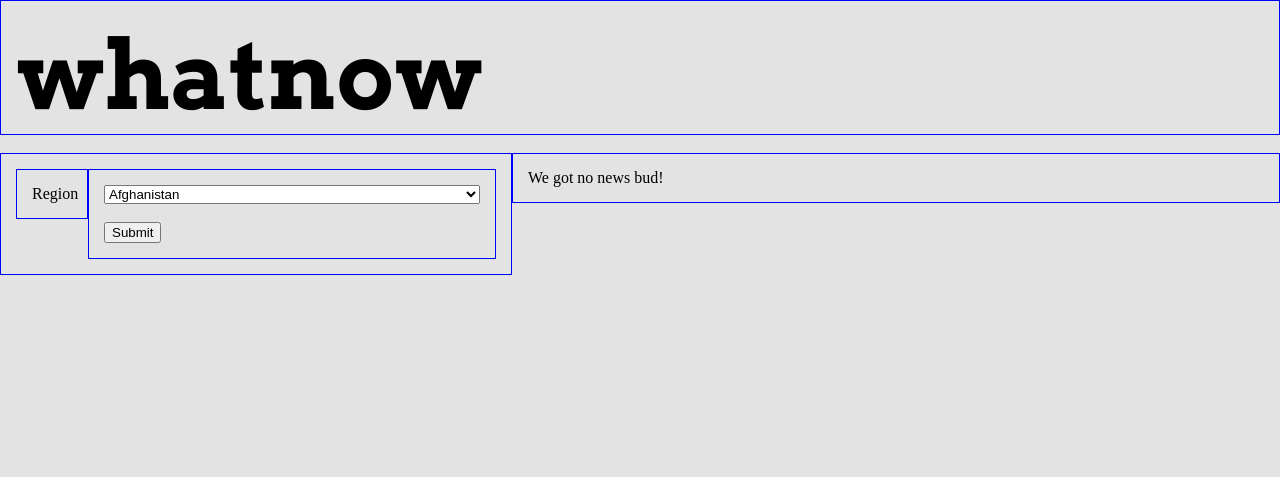
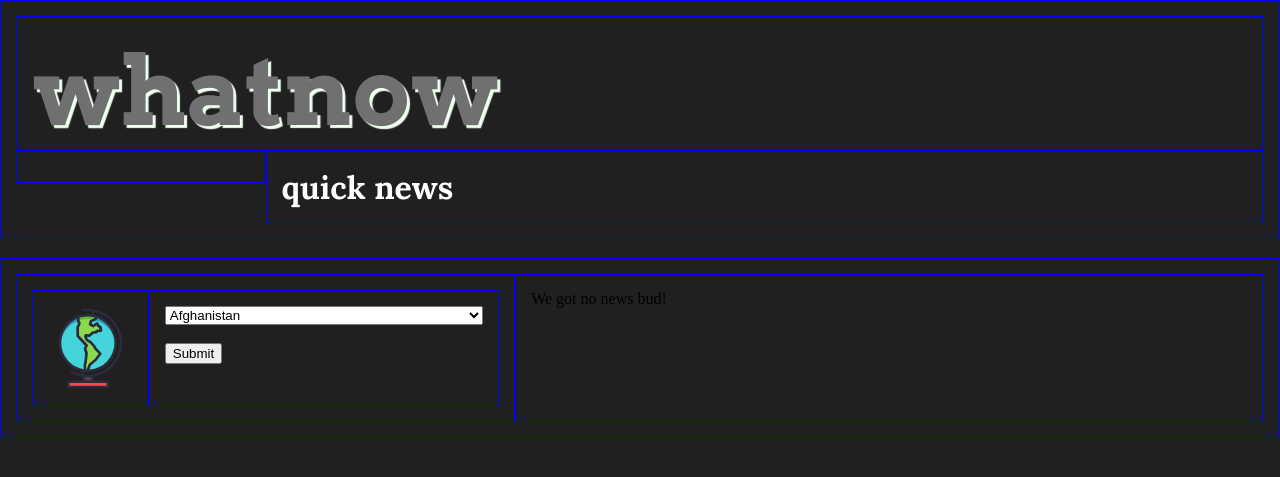
Before and after one commit to imtiyaazthompson/WhatNow, a Flask app: page / in a window 1280 px wide. Shown: the top 477 px of the page. Run offline with Flask 2, Linux system fonts and the light colour scheme.

Commit message:
Went with grey with white and egg yellow color scheme, need to tweek the region select and news display divs with parent div height and height fill, find more suutable secondary font, figure out why image does not load fromres folder outised web app otherwise just include a res folder iside web folder

```diff
--- a/web/static/color.css
+++ b/web/static/color.css
@@ -15,9 +15,49 @@
 }
 
 .cool-white {
-  color: #f6f68f;
+  color: #f0fff0;
 }
 
 .red {
   color: #c60021;
 }
+
+.bg-eyellow {
+  background-color: #ffdf6c;
+}
+
+.bg-white {
+  background-color: #ffffff;
+}
+
+.bg-blackish {
+  background-color: #202020;
+}
+
+.bg-dgrey {
+  background-color: #3F3F3F;
+}
+
+.bg-mgrey {
+  background-color: #707070;
+}
+
+.eyellow {
+  color: #ffdf6c;
+}
+
+.white {
+  color: #ffffff;
+}
+
+.blackish {
+  color: #202020;
+}
+
+.dgrey {
+  color: #3F3F3F;
+}
+
+.mgrey {
+  color: #707070;
+}
--- a/web/static/fonts.css
+++ b/web/static/fonts.css
@@ -1,5 +1,9 @@
 .arvo-font {
   font-family: 'Arvo';
+}
+
+.lora-font {
+  font-family: 'Lora';
 }
 
 .small-font {
@@ -13,3 +17,15 @@
 .large-font {
   font-size: 3em;
 }
+
+.pop-red {
+  text-shadow: 2px 2px #c60021;
+}
+
+.pop-cool-white {
+  text-shadow: 3px 3px 1px #f0fff0;
+}
+
+.faint-cool-white {
+  text-shadow: 1px 1px 2px #f0fff0;
+}
--- a/web/static/grid.css
+++ b/web/static/grid.css
@@ -38,6 +38,7 @@
   .small-pad {
     padding: 8px;
   }
+
 /* Extra small devices (phones, 600px and down) */
 @media only screen and (max-width: 600px) {
   .col-m-1 { width: 5%; }
--- a/web/static/links.css
+++ b/web/static/links.css
@@ -3,10 +3,9 @@
 }
 
 .blip {
-  transition: width 2s, height 2s;
+  transition: padding 0.75s;
 }
 
 .grow:hover {
-  width: 105%;
-  height: 103%;
+  padding: 30px;
 }
--- a/web/templates/index.html
+++ b/web/templates/index.html
@@ -6,16 +6,22 @@
     <link rel="stylesheet" href="../static/master.css">
     <link rel="preconnect" href="https://fonts.gstatic.com">
     <link href="https://fonts.googleapis.com/css2?family=Arvo:wght@700&display=swap" rel="stylesheet">
+    <link href="https://fonts.googleapis.com/css2?family=Lora:wght@700&display=swap" rel="stylesheet">
   </head>
-  <body class="bg-off-white">
-    <div class="col-d-20 header arvo-font large-font"><h1>whatnow</h1></div>
+  <body class="bg-blackish">
+    <div class="col-d-20">
+      <div class="col-d-20 header arvo-font large-font mgrey pop-cool-white"><h1>whatnow</h1></div>
+      <div class="col-d-4"></div>
+      <div class="col-d-16 lora-font medium-font white">quick news</div>
+    </div>
     <div class="newline"></div>
     <br>
-    <div class="col-d-8">
-      <div class="col-d-3">
-        Region
+    <div class="col-d-20" style="height: 180px;">
+      <div class="col-d-8 fill-height">
+        <div class="col-d-5 fill-height">
+          <img src="../../res/globe.svg" alt="">
         </div>
-      <div class="col-d-17">
+        <div class="col-d-15 fill-height">
           <form class="country" id="country" action="" method="post">
             <select class="fill-width" name="countries">
               {% for country in countries %}
@@ -27,11 +33,11 @@
           </form>
         </div>
       </div>
-    <div class="col-d-12">
+      <div class="col-d-12 fill-height">
         {% if country != None %}
           {% for headline in news %}
-        <div class="col-d-20 grow">
-          <a class="no-dec" href="https://{{ headline[0] }}" target="_blank">{{ headline[1] }}</a>
+          <div class="col-d-20 height-default blip grow">
+            <a class="no-dec red lora-font medium-font" href="https://{{ headline[0] }}" target="_blank">{{ headline[1] }}</a>
           </div>
           {% endfor %}
         {% endif %}
@@ -40,5 +46,6 @@
          We got no news bud!
         {% endif %}
       </div>
+    </div>
   </body>
 </html>
```
Also changed, not shown: res/globe.svg (added). Lines whose indentation alone changed are shown as unchanged.
